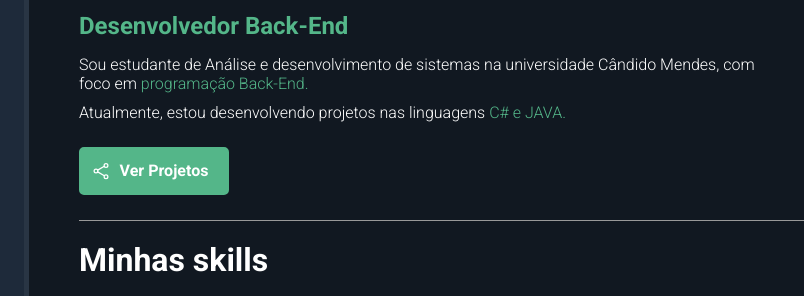
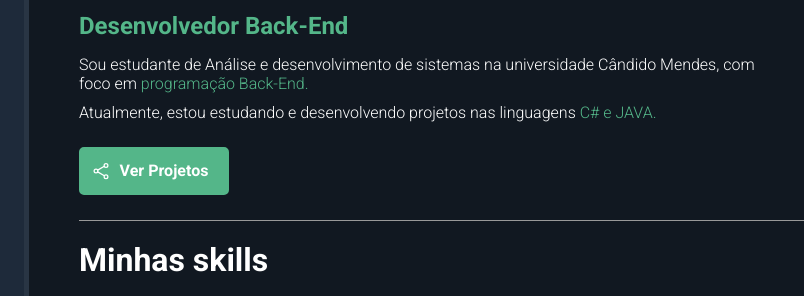
Before and after one commit to MatheusCoutinho1/MatheusCoutinho1.github.io, a plain HTML site: page index.html in a window 1280 px wide. Shown: the part 102-398 px from the top of the page, 227-1031 px from the left. Drawn offline with nearby package versions, Linux system fonts and the light colour scheme.

Commit message:
Mais um ajuste

```diff
--- a/index.html
+++ b/index.html
@@ -35,7 +35,7 @@
             <h1 id="name">Matheus Coutinho</h1>
             <p id="title"><span class="highlight">Desenvolvedor Back-End</span></p>
             <p class="description">Sou estudante de Análise e desenvolvimento de sistemas na universidade Cândido Mendes, com foco em <span class="highlight">programação Back-End.</span> </p>
-            <p class="description">Atualmente, estou desenvolvendo projetos nas linguagens <span class="highlight"> C# e JAVA.</span> </p>
+            <p class="description">Atualmente, estou estudando e desenvolvendo projetos nas linguagens <span class="highlight"> C# e JAVA.</span> </p>
             <a href="https://github.com/MatheusCoutinho1" id="btn-projects"><ion-icon name="share-social-outline"></ion-icon> <span>Ver Projetos</span></a>
             <h2 id="skills-section-title">Minhas skills</h2>
             <p class="description">Conheça as tecnologias que domino:</p>
```
